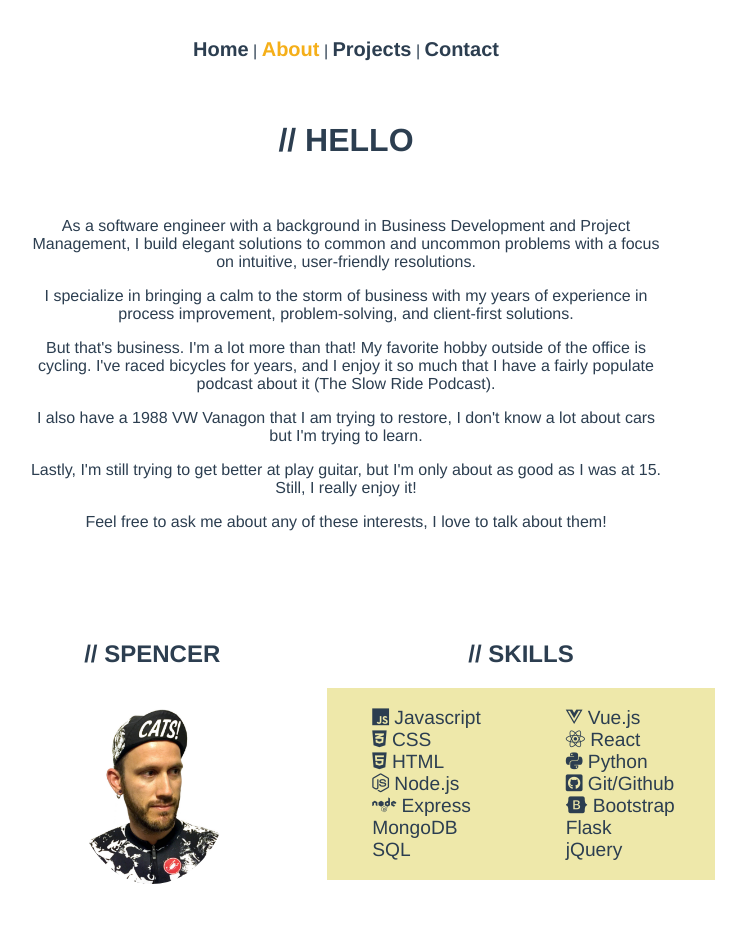
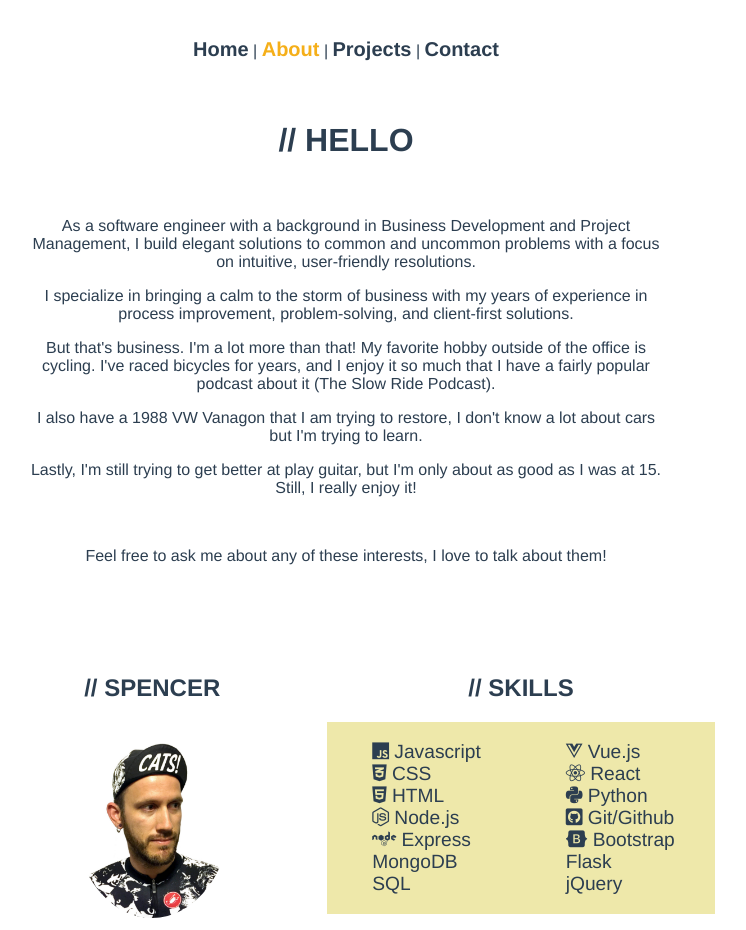
Before and after one commit to spencerhaugh/portfolio, a Vue app: page /#/about in a window 1280 px wide. Shown: the whole page, without its empty margins (294-1040 px from the left). Before the commit the page ends 896 px from the top, so only its background shows below. Built offline with nearby package versions, Linux system fonts and the light colour scheme.

Commit message:
edited about.vue

```diff
--- a/src/views/About.vue
+++ b/src/views/About.vue
@@ -14,7 +14,7 @@
       <p>
         But that's business. I'm a lot more than that! My favorite hobby outside of the
         office is cycling. I've raced bicycles for years, and I enjoy it so much that
-        I have a fairly populate podcast about it (The Slow Ride Podcast).
+        I have a fairly popular podcast about it (The Slow Ride Podcast).
       </p>
       <p>
         I also have a 1988 VW Vanagon that I am trying to restore, I don't know a
@@ -24,6 +24,7 @@
         Lastly, I'm still trying to get better at play guitar, but I'm only about as
         good as I was at 15. Still, I really enjoy it!
       </p>
+      <br />
       <p>
         Feel free to ask me about any of these interests, I love to talk about them!
       </p>
```
